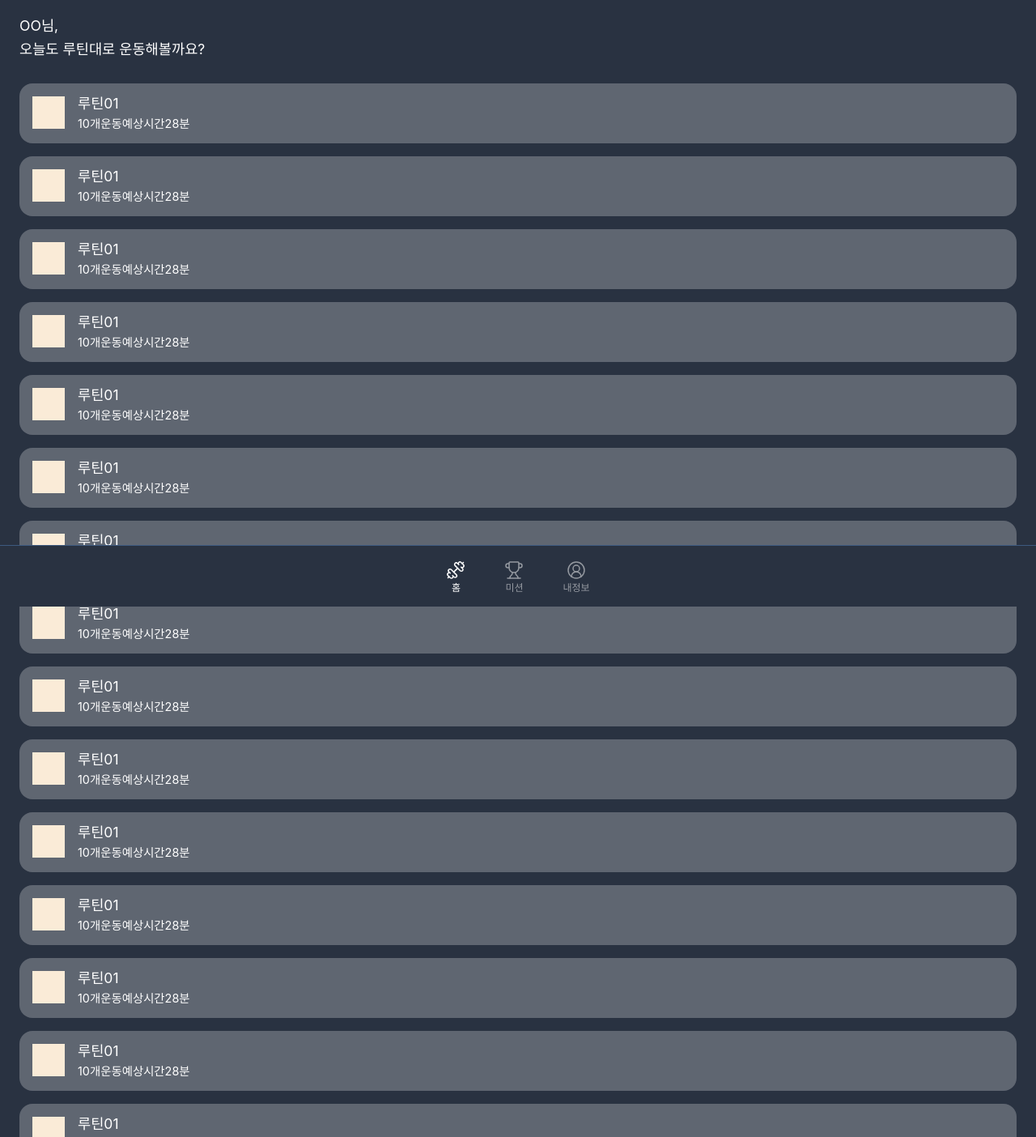
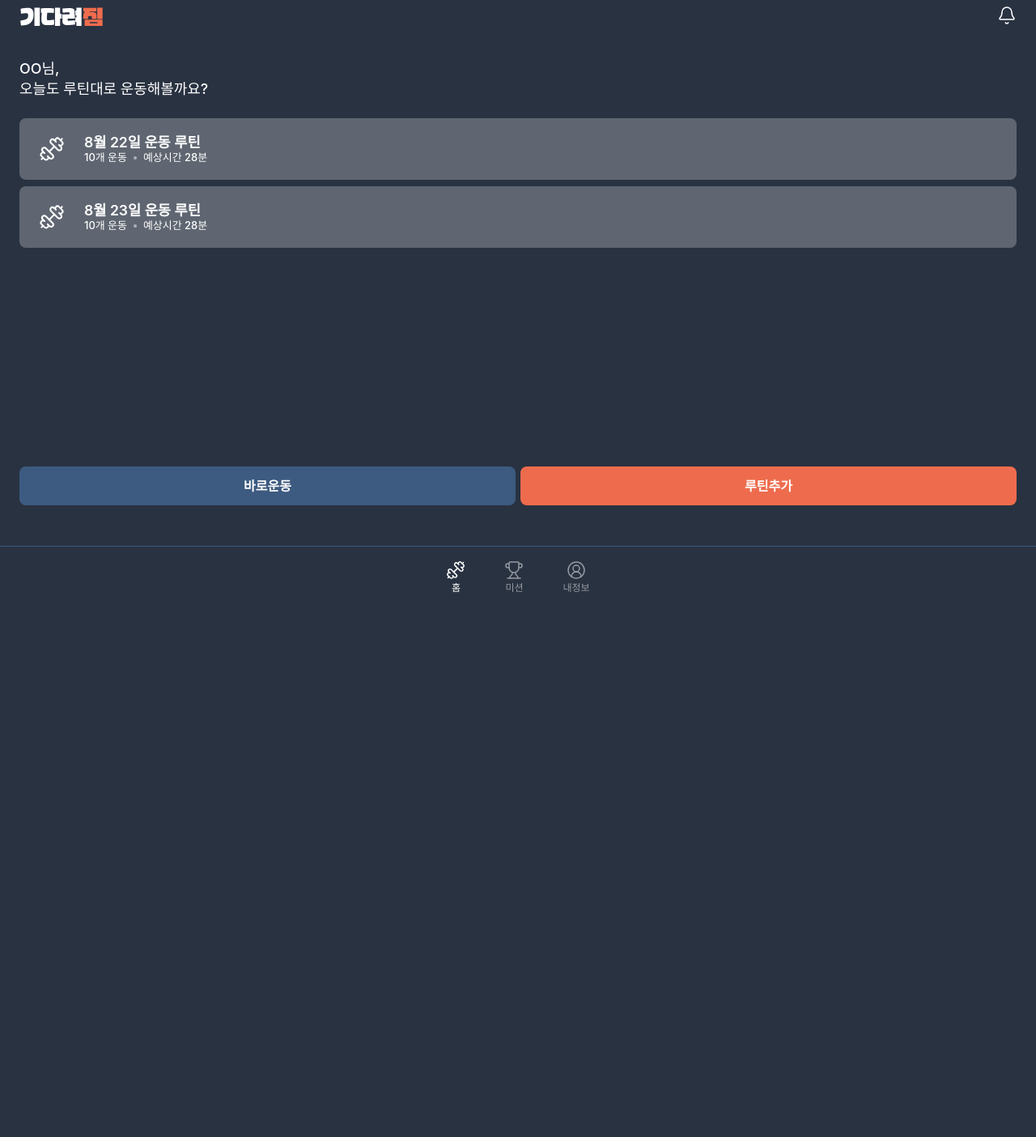
Before and after one commit to WaitGYM/FE, a React (Vite) app in the folder web/: page / in a window 1280 px wide. Shown: the part 51-1455 px from the top of the page at 81% size. After the commit the page ends 800 px from the top, so only its background shows below. Built offline with nearby package versions, Linux system fonts and the light colour scheme.

Commit message:
[web] 홈화면 스타일 수정

```diff
--- a/web/src/features/home/index.tsx
+++ b/web/src/features/home/index.tsx
@@ -1,7 +1,7 @@
 import Button from "@comp/ui/Button";
 import Footer from "@comp/layout/Footer";
 import { Stack } from "@mui/material";
-import { Bell } from "lucide-react";
+import { Bell, Dumbbell, Plus } from "lucide-react";
 import logo from "@img/logo.svg"; //이미지로고
 
 export default function HomePage() {
@@ -29,167 +29,53 @@ export default function HomePage() {
       <div className="container">
         <section>
           {!hasRoutine ? (
-            <div className="not-routine">루틴을 추가하세요</div>
+            <ul className="not-routine">
+              <li className="routine">
+                <div className="icon">
+                  <Plus size={32} strokeWidth="1.5" />
+                </div>
+                <div className="info">
+                  <p className="title">루틴을 등록해주세요</p>
+                </div>
+              </li>
+            </ul>
           ) : (
             <ul className="routine-list">
               <li className="routine">
-                <div className="icon"></div>
+                <div className="icon">
+                  <Dumbbell size={32} strokeWidth="1.5" />
+                </div>
                 <div className="info">
-                  <p className="title">루틴01</p>
+                  <p className="title">8월 22일 운동 루틴</p>
                   <div className="detail">
-                    <span>10개운동</span>
-                    <span>예상시간28분</span>
+                    <span>10개 운동</span>
+                    <span>예상시간 28분</span>
                   </div>
                 </div>
               </li>
               <li className="routine">
-                <div className="icon"></div>
+                <div className="icon">
+                  <Dumbbell size={32} strokeWidth="1.5" />
+                </div>
                 <div className="info">
-                  <p className="title">루틴01</p>
+                  <p className="title">8월 23일 운동 루틴</p>
                   <div className="detail">
-                    <span>10개운동</span>
-                    <span>예상시간28분</span>
-                  </div>
-                </div>
-              </li>
-              <li className="routine">
-                <div className="icon"></div>
-                <div className="info">
-                  <p className="title">루틴01</p>
-                  <div className="detail">
-                    <span>10개운동</span>
-                    <span>예상시간28분</span>
-                  </div>
-                </div>
-              </li>
-              <li className="routine">
-                <div className="icon"></div>
-                <div className="info">
-                  <p className="title">루틴01</p>
-                  <div className="detail">
-                    <span>10개운동</span>
-                    <span>예상시간28분</span>
-                  </div>
-                </div>
-              </li>
-              <li className="routine">
-                <div className="icon"></div>
-                <div className="info">
-                  <p className="title">루틴01</p>
-                  <div className="detail">
-                    <span>10개운동</span>
-                    <span>예상시간28분</span>
-                  </div>
-                </div>
-              </li>
-              <li className="routine">
-                <div className="icon"></div>
-                <div className="info">
-                  <p className="title">루틴01</p>
-                  <div className="detail">
-                    <span>10개운동</span>
-                    <span>예상시간28분</span>
-                  </div>
-                </div>
-              </li>
-              <li className="routine">
-                <div className="icon"></div>
-                <div className="info">
-                  <p className="title">루틴01</p>
-                  <div className="detail">
-                    <span>10개운동</span>
-                    <span>예상시간28분</span>
-                  </div>
-                </div>
-              </li>
-              <li className="routine">
-                <div className="icon"></div>
-                <div className="info">
-                  <p className="title">루틴01</p>
-                  <div className="detail">
-                    <span>10개운동</span>
-                    <span>예상시간28분</span>
-                  </div>
-                </div>
-              </li>
-
-              <li className="routine">
-                <div className="icon"></div>
-                <div className="info">
-                  <p className="title">루틴01</p>
-                  <div className="detail">
-                    <span>10개운동</span>
-                    <span>예상시간28분</span>
-                  </div>
-                </div>
-              </li>
-              <li className="routine">
-                <div className="icon"></div>
-                <div className="info">
-                  <p className="title">루틴01</p>
-                  <div className="detail">
-                    <span>10개운동</span>
-                    <span>예상시간28분</span>
-                  </div>
-                </div>
-              </li>
-              <li className="routine">
-                <div className="icon"></div>
-                <div className="info">
-                  <p className="title">루틴01</p>
-                  <div className="detail">
-                    <span>10개운동</span>
-                    <span>예상시간28분</span>
-                  </div>
-                </div>
-              </li>
-              <li className="routine">
-                <div className="icon"></div>
-                <div className="info">
-                  <p className="title">루틴01</p>
-                  <div className="detail">
-                    <span>10개운동</span>
-                    <span>예상시간28분</span>
-                  </div>
-                </div>
-              </li>
-              <li className="routine">
-                <div className="icon"></div>
-                <div className="info">
-                  <p className="title">루틴01</p>
-                  <div className="detail">
-                    <span>10개운동</span>
-                    <span>예상시간28분</span>
-                  </div>
-                </div>
-              </li>
-              <li className="routine">
-                <div className="icon"></div>
-                <div className="info">
-                  <p className="title">루틴01</p>
-                  <div className="detail">
-                    <span>10개운동</span>
-                    <span>예상시간28분</span>
-                  </div>
-                </div>
-              </li>
-              <li className="routine">
-                <div className="icon"></div>
-                <div className="info">
-                  <p className="title">루틴01</p>
-                  <div className="detail">
-                    <span>10개운동</span>
-                    <span>예상시간28분</span>
+                    <span>10개 운동</span>
+                    <span>예상시간 28분</span>
                   </div>
                 </div>
               </li>
             </ul>
           )}
 
-          <Stack direction="row" spacing={2}>
-            <Button title="바로운동" color="primary" />
-            <Button title="루틴추가" color="secondary" />
-          </Stack>
+          <div className="btn-wrap">
+            <div className="btn" id="no-routine">
+              바로운동
+            </div>
+            <div className="btn" id="routine-add">
+              루틴추가
+            </div>
+          </div>
         </section>
       </div>
 
--- a/web/src/styles/sass/base/_base.scss
+++ b/web/src/styles/sass/base/_base.scss
@@ -10,8 +10,9 @@ body {
   width: 100vw;
   height: 100vh;
   color: white;
+  padding-top: 2.75rem;
 }
 
 .container {
-  padding: 0 24px;
+  padding: 0 1.5rem 4.6875rem;
 }
--- a/web/src/styles/sass/base/_reset.scss
+++ b/web/src/styles/sass/base/_reset.scss
@@ -90,6 +90,7 @@ video {
   font-size: 100%;
   font: inherit;
   vertical-align: baseline;
+  box-sizing: border-box;
 }
 /* HTML5 display-role reset for older browsers */
 article,
--- a/web/src/styles/sass/components/_button.scss
+++ b/web/src/styles/sass/components/_button.scss
@@ -1 +1,29 @@
 @use "@styles/variables" as *;
+
+.btn-wrap {
+  display: flex;
+  justify-content: center;
+  gap: 0.375rem;
+
+  .btn {
+    display: flex;
+    justify-content: center;
+    align-items: center;
+    width: 100%;
+    height: 3rem;
+    border-radius: 0.5rem;
+
+    font-size: 1rem;
+    font-weight: 600;
+    line-height: 140%;
+
+    &#no-routine {
+      background: $c-primary-blue;
+      color: $c-sub-white;
+    }
+    &#routine-add {
+      background: $c-point-orange;
+      color: $c-sub-white;
+    }
+  }
+}
--- a/web/src/styles/sass/layout/_footer.scss
+++ b/web/src/styles/sass/layout/_footer.scss
@@ -6,10 +6,10 @@ footer {
   display: flex;
   align-items: center;
   justify-content: center;
-  gap: 48px;
+  gap: 3rem;
 
   width: 100%;
-  height: 75px;
+  height: 4.68rem;
   border-top: 1px solid $c-primary-blue;
   background: $c-primary-blue-dark;
 
@@ -20,13 +20,14 @@ footer {
     justify-content: center;
     gap: 4px;
     opacity: 0.5;
+    cursor: pointer;
 
     &.on {
       opacity: 1;
     }
 
     & > p {
-      font-size: 12px;
+      font-size: 0.75rem;
       color: $c-sub-white;
     }
   }
--- a/web/src/styles/sass/layout/_header.scss
+++ b/web/src/styles/sass/layout/_header.scss
@@ -1,5 +1,5 @@
 @use "@styles/variables" as *;
 
 header {
-  padding: 0 24px;
+  padding: 0 1.5rem;
 }
--- a/web/src/styles/sass/pages/_home.scss
+++ b/web/src/styles/sass/pages/_home.scss
@@ -1,21 +1,22 @@
 @use "@styles/variables" as *;
 
-$header-height: 8em;
+// $header-height: ;
 
 .home-page {
   height: 100%;
-  padding: 1.6em 0;
 
   header {
-    height: $header-height;
+    height: auto;
 
     .header-top {
       display: flex;
       justify-content: space-between;
+      align-items: center;
+      height: 3.43rem;
 
       .logo {
-        width: 6.533rem;
-        height: 1.392rem;
+        width: 6.53rem;
+        height: 1.39rem;
 
         img {
           width: 100%;
@@ -26,51 +27,79 @@ $header-height: 8em;
     }
 
     .greeting {
-      font-size: 1.1rem;
-      margin-top: 1em;
-      line-height: 1.8rem;
+      font-size: 1.12rem;
+      margin: 1.5rem 0;
+      line-height: 1.57rem;
+      font-weight: 500;
     }
   }
 
   section {
-    height: calc(100% - $header-height);
-    overflow-y: scroll;
-
-    .not-routine,
-    li.routine {
-      border-radius: 1rem;
-      background-color: rgba($color: #fff, $alpha: 0.25);
-      padding: 1em;
-      color: #fff;
-    }
+    // height: calc(100% - $header-height);
+    // overflow-y: scroll;
 
     li.routine {
-      display: flex;
+      display: grid;
+      grid-template-columns: 2rem 1fr;
+      column-gap: 1.5rem;
+      align-items: center;
+      height: 4.75rem;
+
+      border-radius: 0.5rem;
+      background-color: rgba($color: $c-sub-white, $alpha: 0.25);
+      padding: 1rem 1.5rem;
+      color: $c-sub-white;
+      cursor: pointer;
 
       .icon {
-        width: 2.5em;
-        height: 2.5em;
-        background-color: antiquewhite;
+        width: 2rem;
+        height: 2rem;
+        // background-color: antiquewhite;
       }
 
       .info {
-        margin-left: 1em;
-
         .title {
           font-size: 1.1rem;
+          font-weight: 600;
         }
 
         .detail {
-          margin-top: 0.5em;
+          margin-top: 0.25rem;
+          display: flex;
+          align-items: center;
+          gap: 0.5rem;
 
           span {
-            font-size: 0.9rem;
+            font-size: 0.81rem;
+            font-weight: 500;
+            position: relative;
+            display: flex;
+            align-items: center;
+            gap: 0.5rem;
+
+            &:not(:last-child)::after {
+              content: "";
+              display: inline-block;
+              width: 0.25rem;
+              height: 0.25rem;
+              border-radius: 50%;
+              background-color: $c-sub-white;
+              opacity: 0.5;
+            }
           }
         }
       }
       & + li.routine {
-        margin-top: 1em;
+        margin-top: 0.5rem;
       }
     }
   }
+  .btn-wrap {
+    width: calc(100% - 3rem);
+    position: fixed;
+    bottom: calc(4.6875rem + 3.125rem);
+    left: 50%;
+    transform: translateX(-50%);
+    cursor: pointer;
+  }
 }
```
